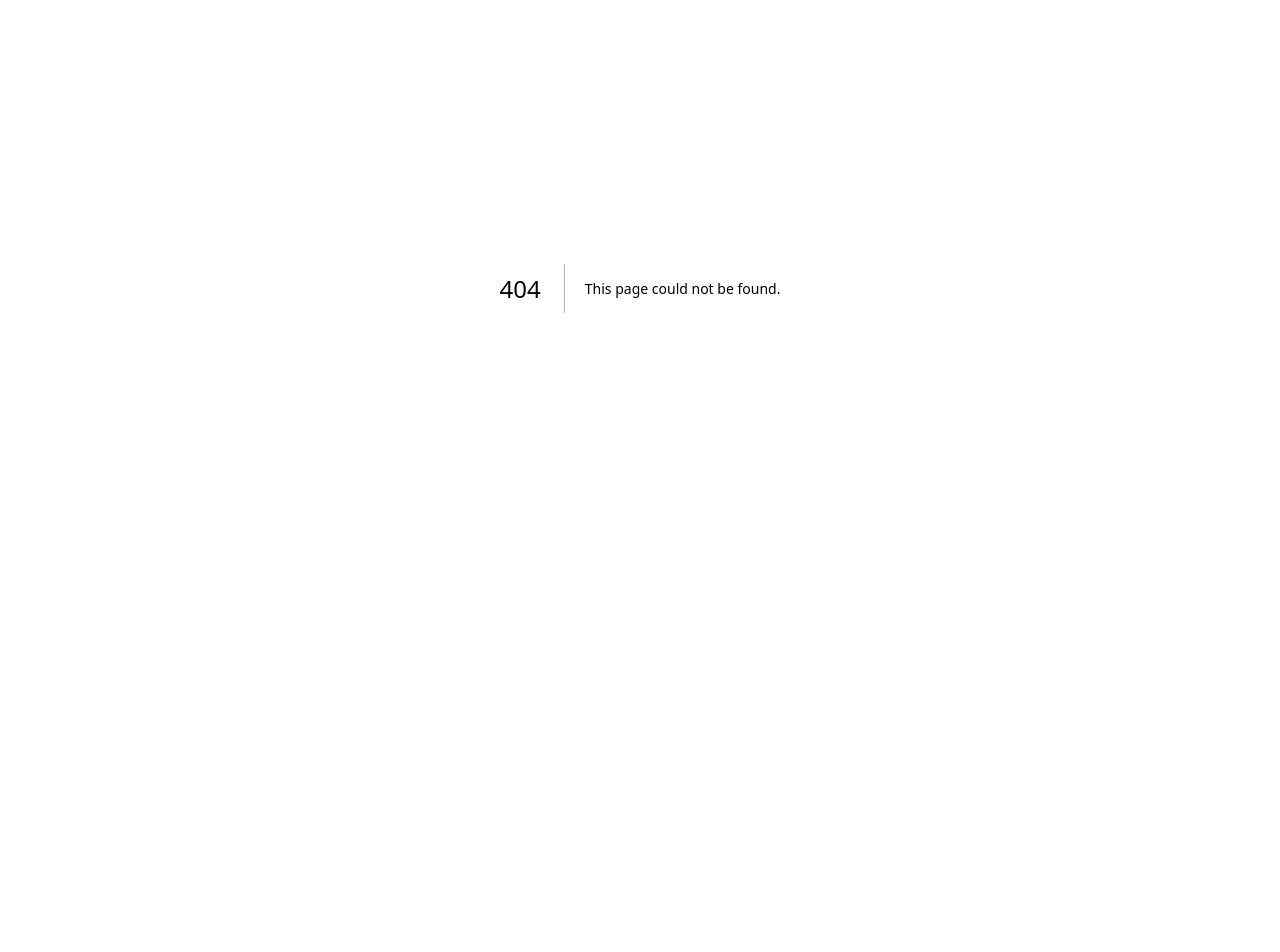
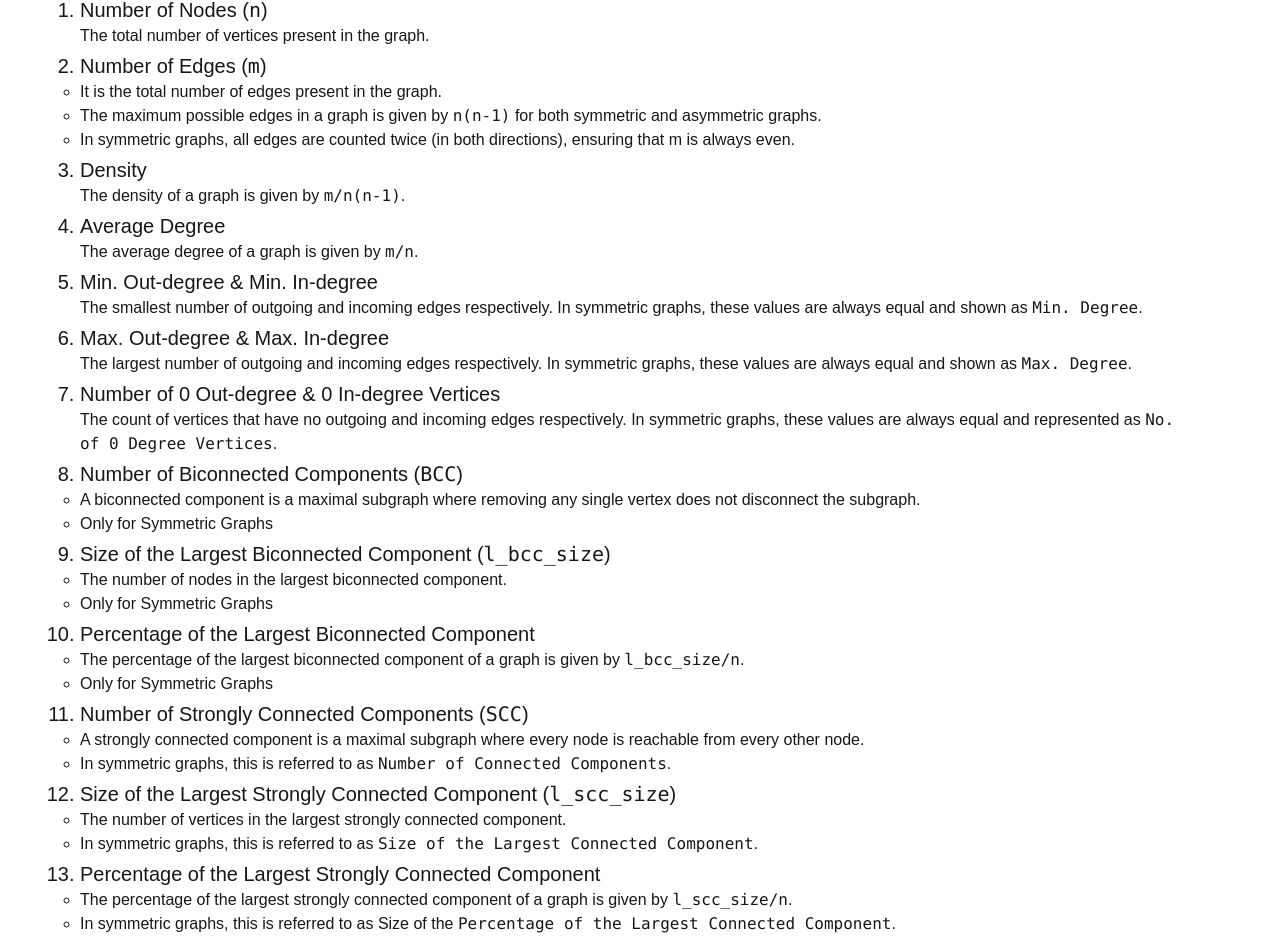
Before and after one commit to ucrparlay/graph-benchmark-website, a Next.js app: page /graph-benchmark-website/graph-statistics-info in a window 1280 px wide. Before the commit this address had no page. Shown: the part 193-1145 px from the top of the page. Before the commit the page ends 897 px from the top, so only its background shows below. Built offline with nearby package versions, Linux system fonts and the light colour scheme.

Commit message:
added graph-stats -info

```diff
--- a/src/app/globals.css
+++ b/src/app/globals.css
@@ -12,3 +12,28 @@ body {
   background: var(--background);
   font-family: Arial, Helvetica, sans-serif;
 }
+
+ol {
+  list-style-type: decimal;
+}
+
+ul {
+  list-style-type: circle;
+}
+
+.tooltip-container {
+  position: relative;
+}
+
+.tooltip-container .tooltip {
+  position: absolute;
+  text-align: center;
+  width: 10rem;
+  left: calc(50% - 5rem);
+  top: calc(100% + 0.5rem);
+  visibility: hidden;
+}
+
+.tooltip-container:hover .tooltip {
+  visibility: visible;
+}
--- /dev/null
+++ b/src/app/graph-statistics-info/page.js
@@ -0,0 +1,137 @@
+import Link from "next/link";
+
+export default function GraphStatisticsInfo() {
+  return (
+    <>
+      <h1 className="text-3xl my-2">
+        Graph Statistics Info
+      </h1>
+
+      <p>
+        Graph statistics provide crucial insights into the structure and properties of a graph.
+        These metrics help to analyze graph characteristics, compare datasets, and optimize algorithms.
+        The following statistics are computed using parallel algorithms from the PASGAL repository
+        (<Link className='text-blue-500 underline' href="https://github.com/ucrparlay/PASGAL">PASGAL GitHub</Link>).
+      </p>
+
+      <ol className="mt-2">
+        <li className="text-xl mt-1">
+          Number of Nodes (<code>n</code>)
+        </li>
+        <p>The total number of vertices present in the graph.</p>
+
+        <li className="text-xl mt-1">
+          Number of Edges (<code>m</code>)
+        </li>
+        <ul>
+          <li>
+            It is the total number of edges present in the graph.
+          </li>
+          <li>
+            The maximum possible edges in a graph is given by <code>n(n-1)</code> for both symmetric and asymmetric graphs.
+          </li>
+          <li>
+            In symmetric graphs, all edges are counted twice (in both directions), ensuring that m is always even.
+          </li>
+        </ul>
+
+        <li className="text-xl mt-1">
+          Density
+        </li>
+        <p>The density of a graph is given by <code>m/n(n-1)</code>.</p>
+
+        <li className="text-xl mt-1">
+          Average Degree
+        </li>
+        <p>The average degree of a graph is given by <code>m/n</code>.</p>
+
+        <li className="text-xl mt-1">
+          Min. Out-degree & Min. In-degree
+        </li>
+        <p>The smallest number of outgoing and incoming edges respectively. In symmetric graphs, these values are always equal and shown as <code>Min. Degree</code>.</p>
+
+        <li className="text-xl mt-1">
+          Max. Out-degree & Max. In-degree
+        </li>
+        <p>The largest number of outgoing and incoming edges respectively. In symmetric graphs, these values are always equal and shown as <code>Max. Degree</code>.</p>
+
+        <li className="text-xl mt-1">
+          Number of 0 Out-degree & 0 In-degree Vertices
+        </li>
+        <p>The count of vertices that have no outgoing and incoming edges respectively. In symmetric graphs, these values are always equal and represented as <code>No. of 0 Degree Vertices</code>.</p>
+
+        <li className="text-xl mt-1">
+          Number of Biconnected Components (<code>BCC</code>)
+        </li>
+        <ul>
+          <li>
+            A biconnected component is a maximal subgraph where removing any single vertex does not disconnect the subgraph.
+          </li>
+          <li>
+            Only for Symmetric Graphs
+          </li>
+        </ul>
+
+        <li className="text-xl mt-1">
+          Size of the Largest Biconnected Component (<code>l_bcc_size</code>)
+        </li>
+        <ul>
+          <li>
+          The number of nodes in the largest biconnected component.
+          </li>
+          <li>
+            Only for Symmetric Graphs
+          </li>
+        </ul>
+
+        <li className="text-xl mt-1">
+          Percentage of the Largest Biconnected Component
+        </li>
+        <ul>
+          <li>
+            The percentage of the largest biconnected component of a graph is given by <code>l_bcc_size/n</code>.
+          </li>
+          <li>
+            Only for Symmetric Graphs
+          </li>
+        </ul>
+
+        <li className="text-xl mt-1">
+          Number of Strongly Connected Components (<code>SCC</code>)
+        </li>
+        <ul>
+          <li>
+            A strongly connected component is a maximal subgraph where every node is reachable from every other node.
+          </li>
+          <li>
+            In symmetric graphs, this is referred to as <code>Number of Connected Components</code>.
+          </li>
+        </ul>
+
+        <li className="text-xl mt-1">
+          Size of the Largest Strongly Connected Component (<code>l_scc_size</code>)
+        </li>
+        <ul>
+          <li>
+            The number of vertices in the largest strongly connected component.
+          </li>
+          <li>
+            In symmetric graphs, this is referred to as <code>Size of the Largest Connected Component</code>.
+          </li>
+        </ul>
+
+        <li className="text-xl mt-1">
+          Percentage of the Largest Strongly Connected Component
+        </li>
+        <ul>
+          <li>
+            The percentage of the largest strongly connected component of a graph is given by <code>l_scc_size/n</code>.
+          </li>
+          <li>
+            In symmetric graphs, this is referred to as Size of the <code>Percentage of the Largest Connected Component</code>.
+          </li>
+        </ul>
+      </ol>
+    </>
+  )
+}
--- a/src/app/graph/[...graph]/page.js
+++ b/src/app/graph/[...graph]/page.js
@@ -1,5 +1,6 @@
 import graphs from '@/graphs'
 import Link from 'next/link'
+import { InformationCircleIcon } from '@heroicons/react/24/outline'
 
 export async function generateStaticParams() {
   return Object.keys(graphs).map((graph) => ({
@@ -30,6 +31,9 @@ export default async function Graph({ params }) {
       { label: "Min. in-degree", value: graph?.min_in_degree },
       { label: "Max. in-degree", value: graph?.max_in_degree },
       { label: "No. of 0 in-degree vertices", value: graph?.zero_in_degree_count },
+      { label: "No. of Connected Components", value: graph?.scc_count },
+      { label: "Size of the largest Connected Component", value: graph?.largest_scc_size },
+      { label: "Percentage of the largest Connected Component", value: `${(graph?.largest_scc_size * 100 / graph?.vertices_count).toFixed(6)}%` },
     ] : [
       { label: "Min. Degree", value: graph?.min_out_degree },
       { label: "Max. Degree", value: graph?.max_out_degree },
@@ -37,10 +41,10 @@ export default async function Graph({ params }) {
       { label: "No. of Biconnected Components", value: graph?.bcc_count },
       { label: "Size of the largest Biconnected Component", value: graph?.largest_bcc_size },
       { label: "Percentage of the largest Biconnected Component", value: `${(graph?.largest_bcc_size * 100 / graph?.vertices_count).toFixed(6)}%` },
-    ]),
-    { label: "No. of Strongly Connected Components", value: graph?.scc_count },
-    { label: "Size of the largest Strongly Connected Component", value: graph?.largest_scc_size },
-    { label: "Percentage of the largest Strongly Connected Component", value: `${(graph?.largest_scc_size * 100 / graph?.vertices_count).toFixed(6)}%` },
+      { label: "No. of Strongly Connected Components", value: graph?.scc_count },
+      { label: "Size of the largest Strongly Connected Component", value: graph?.largest_scc_size },
+      { label: "Percentage of the largest Strongly Connected Component", value: `${(graph?.largest_scc_size * 100 / graph?.vertices_count).toFixed(6)}%` },
+    ])
   ]
 
   return (
@@ -129,7 +133,19 @@ export default async function Graph({ params }) {
             <thead>
               <tr className='bg-blue-200'>
                 <th colSpan='2' className={cellClassName}>
-                  Graph Statistics
+                  <div className='flex items-center'>
+                    Graph Statistics
+                    <div className='tooltip-container ml-2'>
+                      <Link
+                        href="/graph-statistics-info">
+                        <InformationCircleIcon className='size-5' />
+                      </Link>
+                      <div
+                        className="tooltip z-50 rounded-lg bg-black py-1.5 px-3 text-sm font-normal text-white">
+                        Click to know how the statisctics are computed
+                      </div>
+                    </div>
+                  </div>
                 </th>
               </tr>
             </thead>
```
Also changed, not shown: 2 other files (tests, documents, lock files or other folders).
